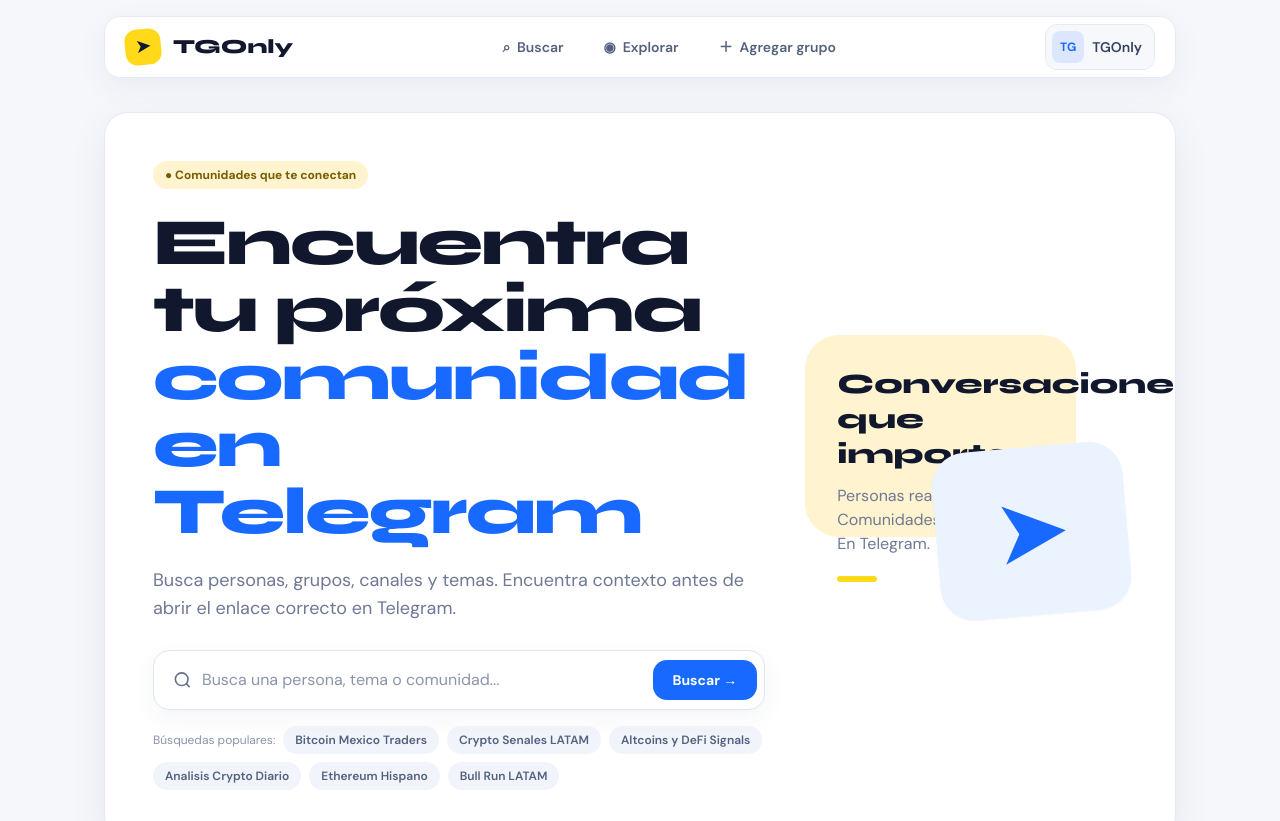
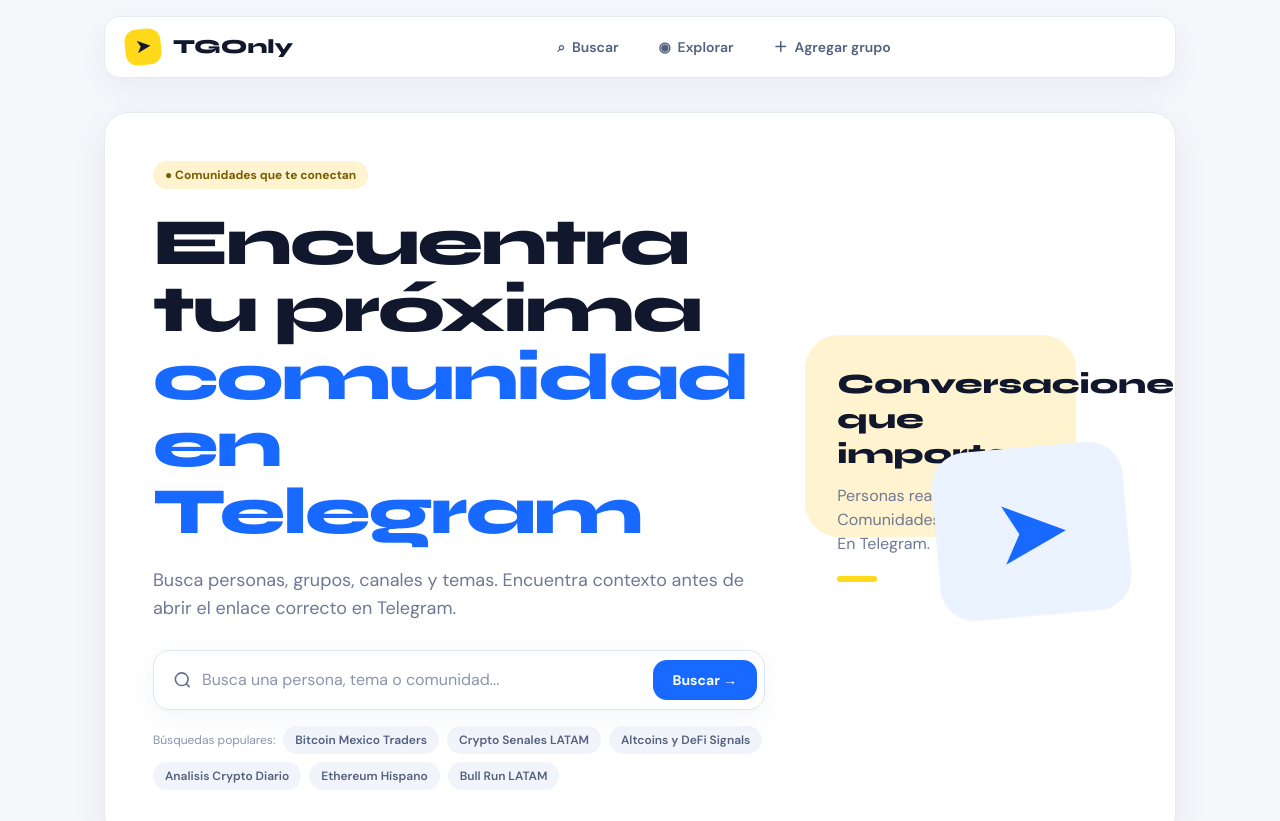
Before and after one commit to gaelnav1/tgonly, a Next.js app: page / in a window 1280 px wide. Shown: the top 821 px of the page. Built offline with nearby package versions, Linux system fonts and the light colour scheme; no server answers; the database is empty.

Commit message:
UX: remove meaningless profile-style box from navbar

```diff
--- a/components/Navbar.tsx
+++ b/components/Navbar.tsx
@@ -18,10 +18,6 @@
 
           <div className="flex items-center gap-2">
             <Link href="/buscar" aria-label="Buscar" className="md:hidden w-9 h-9 rounded-xl border border-[#e6eaf2] flex items-center justify-center text-[#1769ff]">⌕</Link>
-            <div className="hidden sm:flex items-center gap-2 bg-[#f6f8fc] border border-[#e6eaf2] rounded-xl py-1.5 pl-1.5 pr-3">
-              <div className="w-8 h-8 rounded-lg bg-[#dce7ff] flex items-center justify-center text-xs font-bold text-[#1769ff]">TG</div>
-              <span className="text-sm font-semibold text-[#34405f]">TGOnly</span>
-            </div>
           </div>
         </div>
       </div>
```
